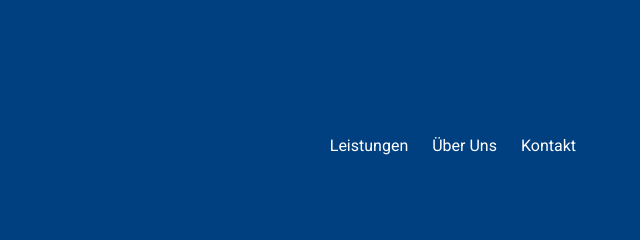
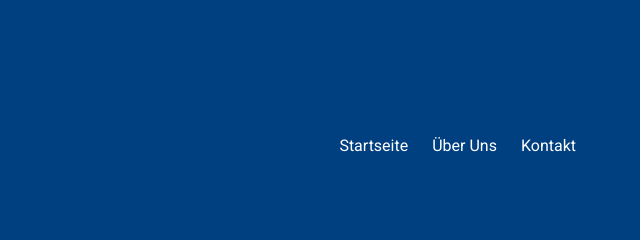
Before and after one commit to ManuelM370/ManuelM370.github.io, a plain HTML site: page pc-hilfe.html in a window 1280 px wide. Shown: the top 240 px of the page, 640-1280 px from the left. Drawn offline with Linux system fonts and the light colour scheme.

Commit message:
Update pc-hilfe.html

```diff
--- a/pc-hilfe.html
+++ b/pc-hilfe.html
@@ -18,7 +18,7 @@
             </a>
             <nav class="navbar">
               <ul class="nav-links" style="display: flex; gap: 1.5rem; list-style: none; margin: 0; padding: 0;">
-                <li><a href="#services">Leistungen</a></li>
+                <li><a href="index.html">Startseite</a></li>
                 <li><a href="ueber-uns.html">Über Uns</a></li>
                 <li><a href="kontakt.html">Kontakt</a></li>
               </ul>
```
